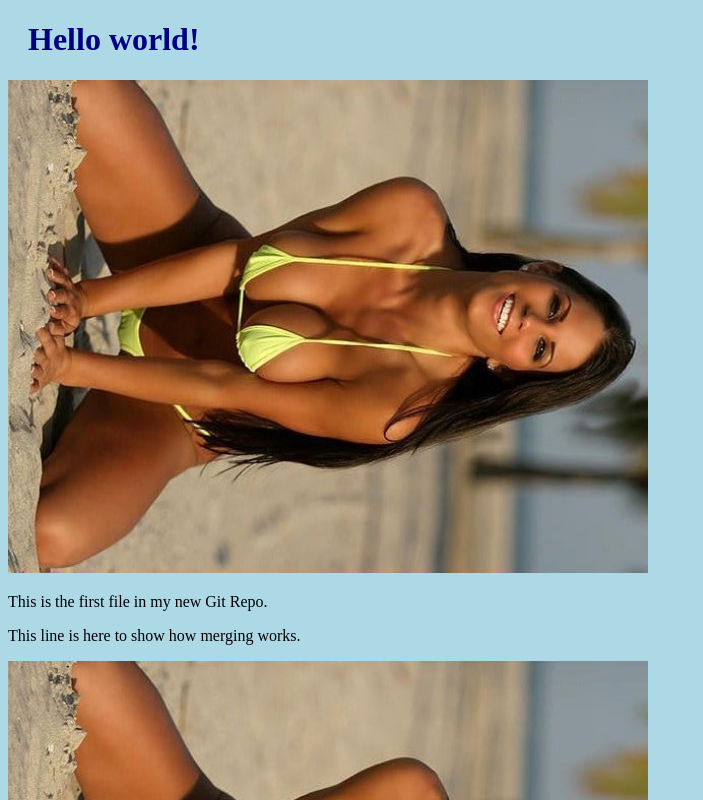
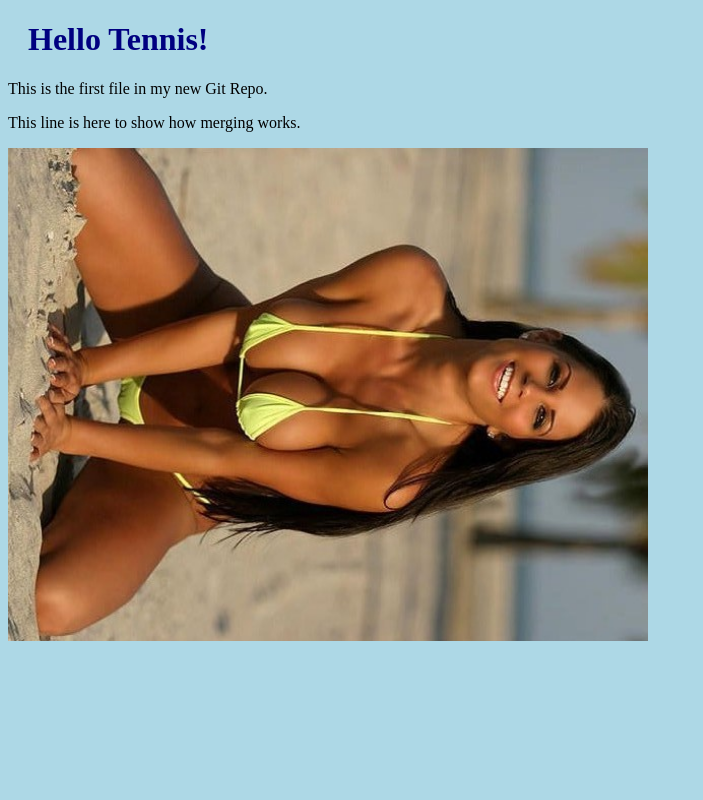
Before and after one commit to atanas011/atanas011.github.io, a plain HTML site: page index.html in a window 1280 px wide. Shown: the top 800 px of the page, without its empty margins (0-703 px from the left). Drawn offline with Linux system fonts and the light colour scheme.

Commit message:
Updated index.html. Heading changed.
Heading changed and image commented out.

```diff
--- a/index.html
+++ b/index.html
@@ -6,8 +6,8 @@
 </head>
 <body>
 
-<h1>Hello world!</h1>
-<div><img src="img_hello_world.jpg" alt="Hello World from Space" style="width:100%;max-width:640px"></div>
+<h1>Hello Tennis!</h1>
+<!-- <div><img src="img_hello_world.jpg" alt="Hello World from Space" style="width:100%;max-width:640px"></div> -->
 <p>This is the first file in my new Git Repo.</p>
 <p>This line is here to show how merging works.</p>
 <div><img src="img_hello_git.jpg" alt="Hello Git" style="width:100%;max-width:640px"></div>
```
